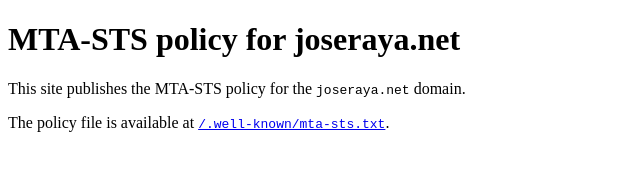
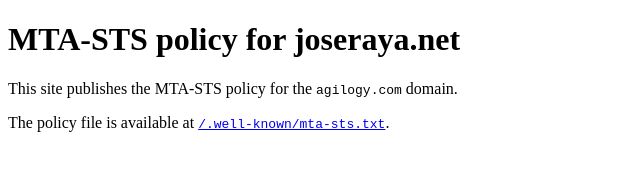
Before and after one commit to agilogy/mta-sts, a plain HTML site: page index.html in a window 1280 px wide. Shown: the full height of the page, 0-640 px from the left. Drawn offline with Linux system fonts and the light colour scheme.

Commit message:
Update index.html

```diff
--- a/index.html
+++ b/index.html
@@ -3,11 +3,11 @@
 <head>
   <meta charset="utf-8">
   <meta name="viewport" content="width=device-width, initial-scale=1">
-  <title>MTA-STS policy for joseraya.net</title>
+  <title>MTA-STS policy for agilogy.com</title>
 </head>
 <body>
   <h1>MTA-STS policy for joseraya.net</h1>
-  <p>This site publishes the MTA-STS policy for the <code>joseraya.net</code> domain.</p>
+  <p>This site publishes the MTA-STS policy for the <code>agilogy.com</code> domain.</p>
   <p>The policy file is available at
     <a href="/.well-known/mta-sts.txt"><code>/.well-known/mta-sts.txt</code></a>.</p>
 </body>
```
